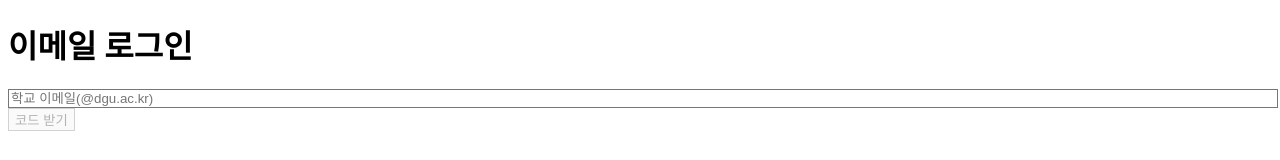
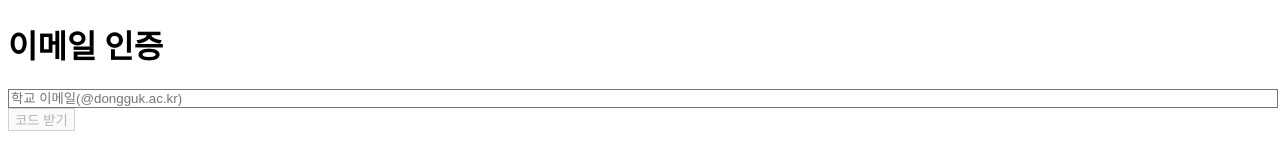
Before and after one commit to mmk622/DM, a React (Vite) app in the folder front/: page /login in a window 1280 px wide. Shown: the top 160 px of the page. Built offline with nearby package versions, Linux system fonts and the light colour scheme.

Commit message:
chore: 인증 메일 시간, 오타 수정

```diff
--- a/front/src/pages/Auth/Login.tsx
+++ b/front/src/pages/Auth/Login.tsx
@@ -25,7 +25,7 @@ export default function Login() {
     try {
       await api.post("/api/auth/otp", { email });
       setSent(true);
-      setTimer(180); // 3분
+      setTimer(300); // 5분
     } catch (e: any) {
       alert(e?.response?.data || "코드 요청 실패");
     } finally {
@@ -69,11 +69,11 @@ export default function Login() {
 
   return (
     <div className="p-6 max-w-md mx-auto">
-      <h1 className="text-2xl font-bold">이메일 로그인</h1>
+      <h1 className="text-2xl font-bold">이메일 인증</h1>
 
       <input
         className="mt-4 border p-2 w-full"
-        placeholder="학교 이메일(@dgu.ac.kr)"
+        placeholder="학교 이메일(@dongguk.ac.kr)"
         value={email}
         onChange={(e) => setEmail(e.target.value)}
         disabled={sent && timer > 0} // 타이머 도는 동안 이메일 수정 잠금
@@ -127,10 +127,6 @@ export default function Login() {
           <p className="mt-2 text-sm text-gray-600">
             남은 시간: {Math.floor(timer / 60)}:{String(timer % 60).padStart(2, "0")}
           </p>
-
-          <p className="mt-1 text-sm text-gray-500">
-            메일함은 <a className="underline" href="http://localhost:8025" target="_blank">Mailhog(8025)</a>에서 확인
-          </p>
         </div>
       )}
     </div>
```
Also changed, not shown: 2 other files (tests, documents, lock files or other folders).
